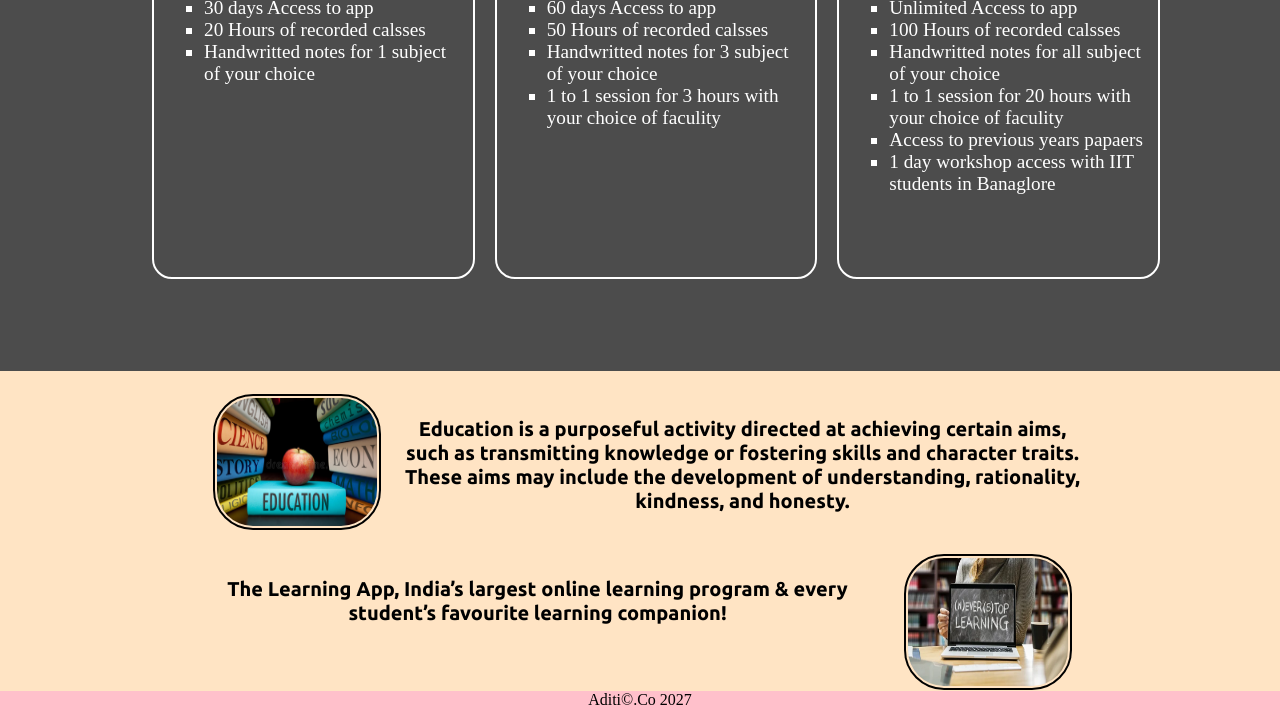
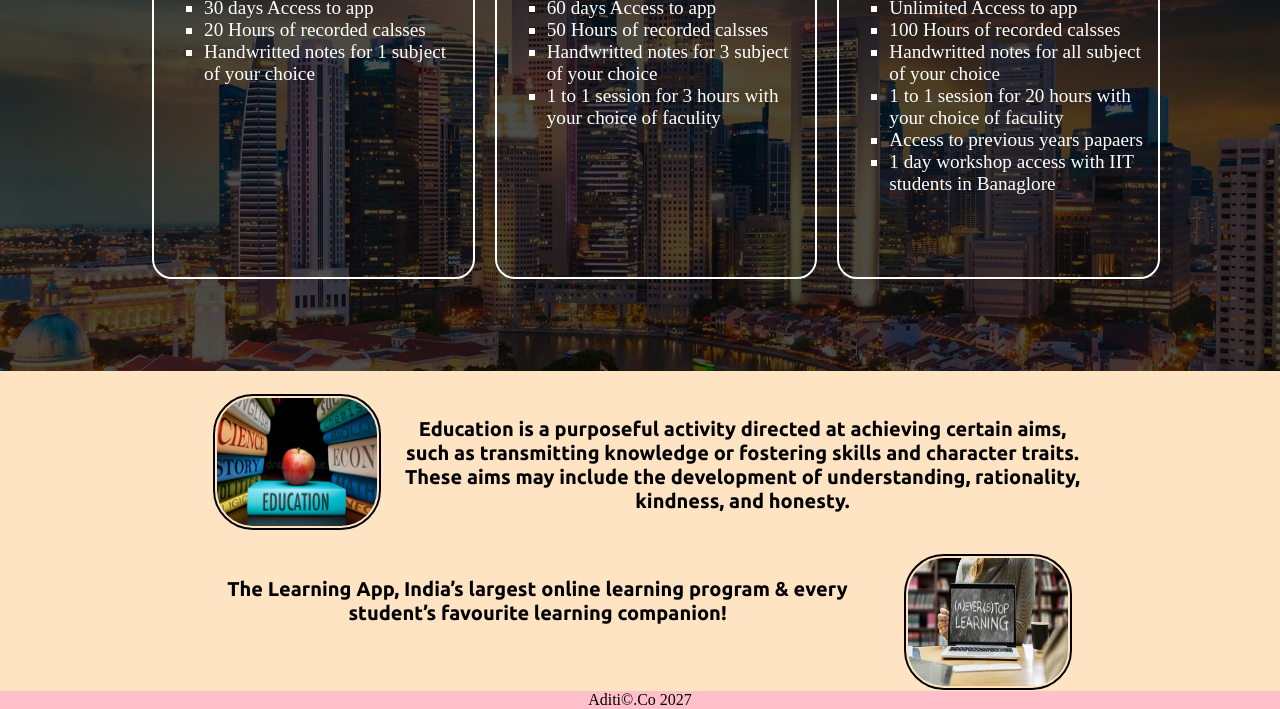
Before and after one commit to sridharsmraju/new_rre_tut.github.io, a plain HTML site: page index.html in a window 1280 px wide. Shown: the part 181-890 px from the top of the page. Drawn offline with Linux system fonts and the light colour scheme; files whose address does not match are found by name; a web font is replaced by a local one.

Commit message:
Update new_project.css

```diff
--- a/new_project.css
+++ b/new_project.css
@@ -115,7 +115,7 @@
 
 .background {
 
-    background: rgba(0, 0, 0, 0.7) url("/imgs/singapore-buildings-xlarge.webp");
+    background: rgba(0, 0, 0, 0.7) url("/singapore-buildings-xlarge.webp");
     /* background: rgba(0, 0, 0, 0.7) url("/imgs/singapore-buildings-xlarge-new.jpg");  */
     /* background-image: url("/imgs/singapore-buildings-xlarge.webp"); */
     /* background-color: light black; */
```
